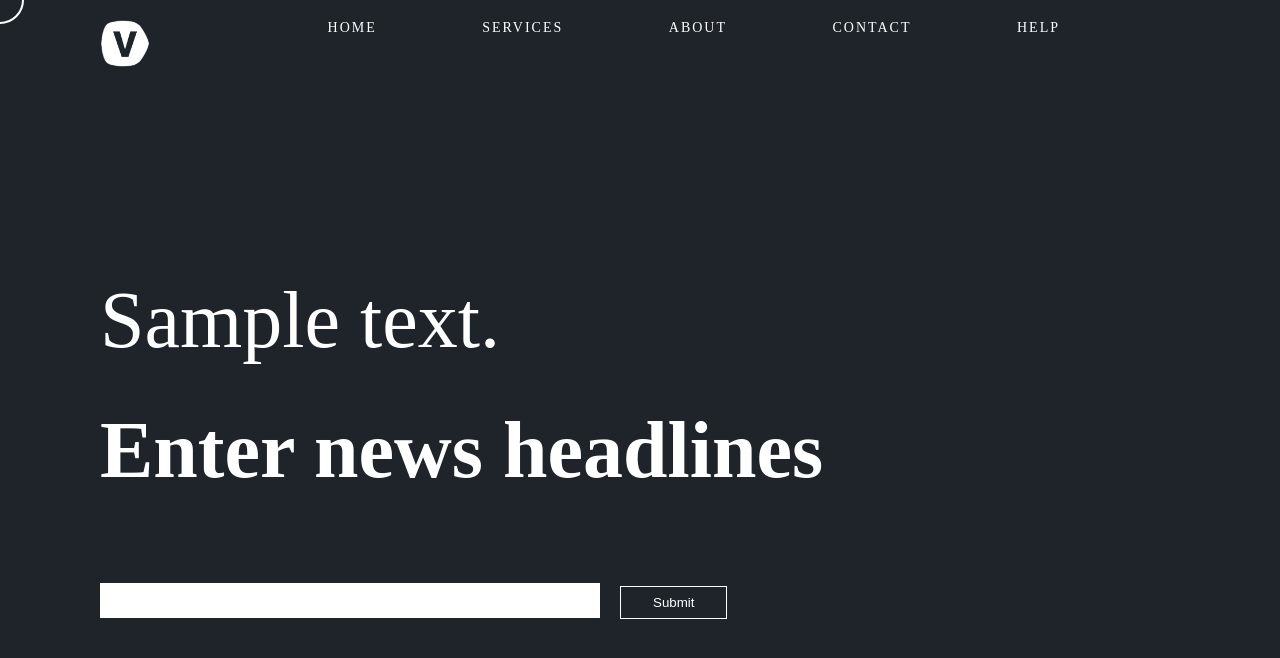
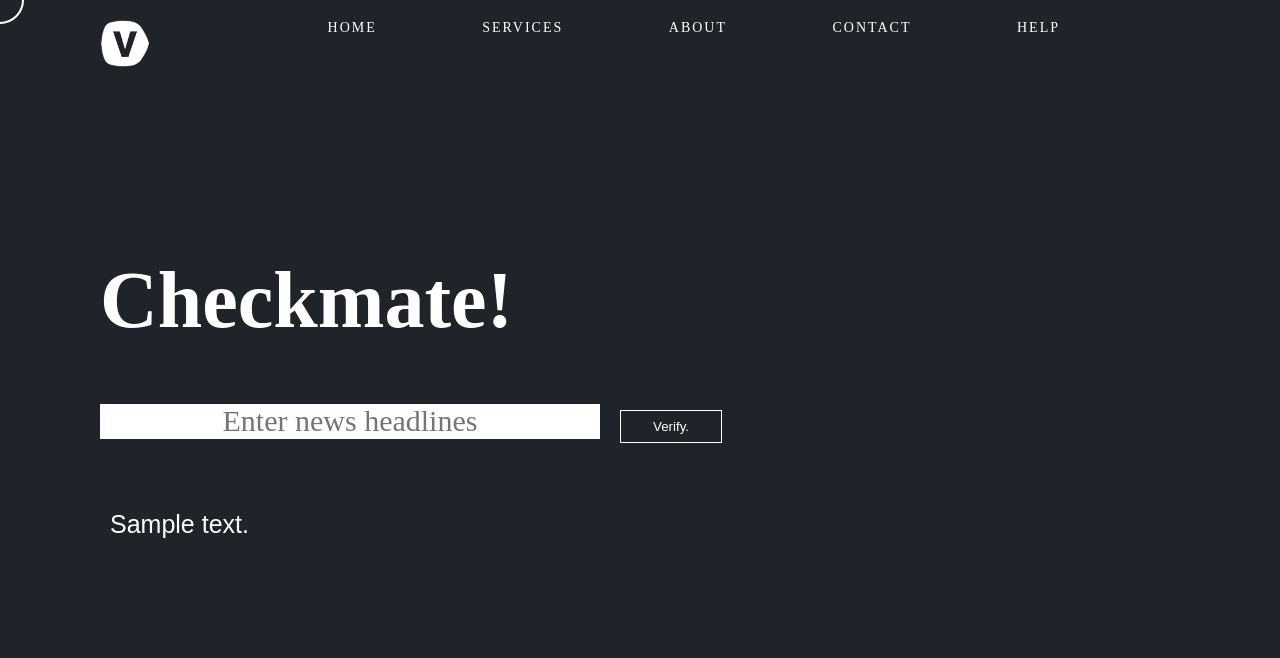
Before and after one commit to Visualtaggy/Fake-News-Detection-using-Passive-Aggressive-Classifiers-, a Flask app: template templates/prediction.html in a window 1280 px wide. Shown: the top 658 px of the page. Run offline with Flask 3, Linux system fonts and the light colour scheme; the template is opened without the code that fills it: most values are stand-ins (such as "Sample title", 1, 10 or a date in 2020); parts of the project's set-up code (start-up, migrations or seed data) failed here and were passed over.

Commit message:
adjusting fonts and alignment

```diff
--- a/static/styles/predictionpage.css
+++ b/static/styles/predictionpage.css
@@ -84,7 +84,7 @@ body {
     color: white;
     font-size: 5em;
     font-weight: 250;
-    line-height: 130px;
+    /* line-height: 130px; */
     position: absolute;
     top: 250px;
     left: 100px;
@@ -130,3 +130,23 @@ body {
     font-size: 20px;
     font-weight: 250;
     }
+
+    #box4 {
+      position: absolute;
+      top: 510px;
+      left: 110px;
+      color: white;
+      overflow: hidden;
+      width: 300px;
+      height: 100px;
+      z-index: -4;
+    }
+
+    #text2 {
+      width: 300px;
+      font-family: arial;
+      font-size: 25px;
+      text-align: justify;
+      /* position: absolute; */
+      top: -100%;
+    }
--- a/templates/prediction.html
+++ b/templates/prediction.html
@@ -33,14 +33,20 @@
     </div>
 
     <div id="box2">
-      <p class="text-primary">{{prediction_text}}</p>
       <form action="/prediction" method="POST">
-        <label><b>Enter news headlines</b></label>
+        <label><b>Checkmate!</b></label>
         <br>
-        <input type="text" id="news" name="news" />
-        <button type="submit" class="form-submit-button">Submit</button>
+        <input type="text" id="news" name="news" placeholder="Enter news headlines" style="font-size: 30px; text-align: center;" />
+        <button type="submit" class="form-submit-button">Verify.</button>
       </form>
     </div>
+    <div id="box4">
+      <div id="text2">
+        <p class="text-primary">{{prediction_text}}</p>
+      </div>
+    </div>
+
+
 
 
 
```
